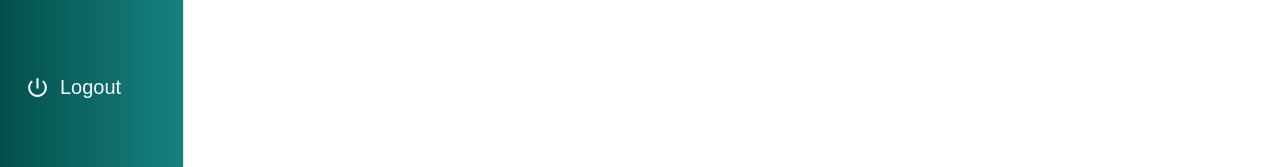
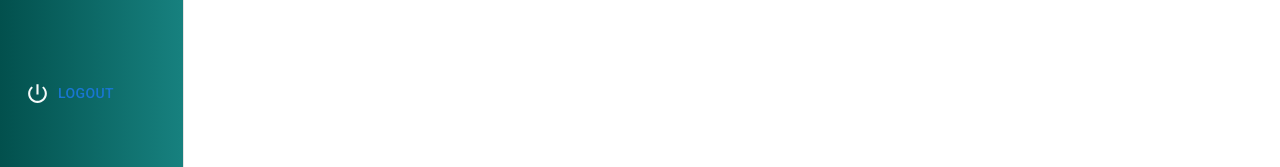
Before and after one commit to ririErliza/capstone-project-admin-panel, a React (Create React App) app: page /donors in a window 1280 px wide. Shown: the part 550-717 px from the top of the page. Built offline with nearby package versions, Linux system fonts and the light colour scheme.

Commit message:
Update Sidebar.jsx

```diff
--- a/src/components/Sidebar/Sidebar.jsx
+++ b/src/components/Sidebar/Sidebar.jsx
@@ -7,9 +7,14 @@ import PersonIcon from '@mui/icons-material/Person';
 import CardGiftcardIcon from '@mui/icons-material/CardGiftcard';
 import PushPinIcon from '@mui/icons-material/PushPin';
 import PowerSettingsNewIcon from '@mui/icons-material/PowerSettingsNew';
+import { Button } from '@mui/material';
 
 
 const Sidebar = () => {
+  const handleLogout =()=>{
+    localStorage.removeItem("token");
+    window.location.reload();
+  }
   return (
 
     <div className='sidebar'>
@@ -41,7 +46,7 @@ const Sidebar = () => {
       </div>
       <div className="bottom">
         <ul>
-        <li><PowerSettingsNewIcon className='icon'/> <span>Logout</span> </li>
+        <li><PowerSettingsNewIcon className='icon'/> <Button onClick={handleLogout}>Logout</Button> </li>
         </ul>
       </div>
 
```
